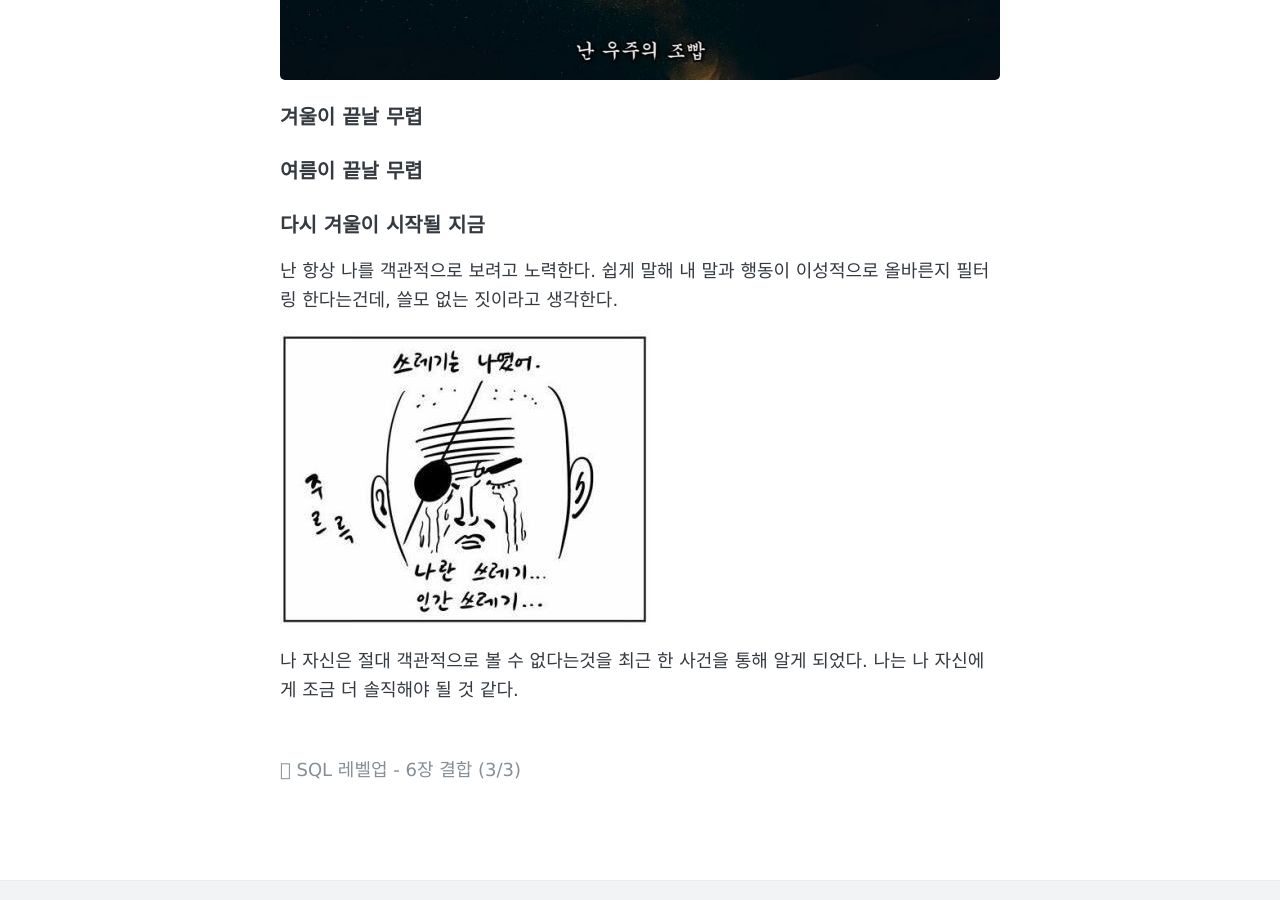
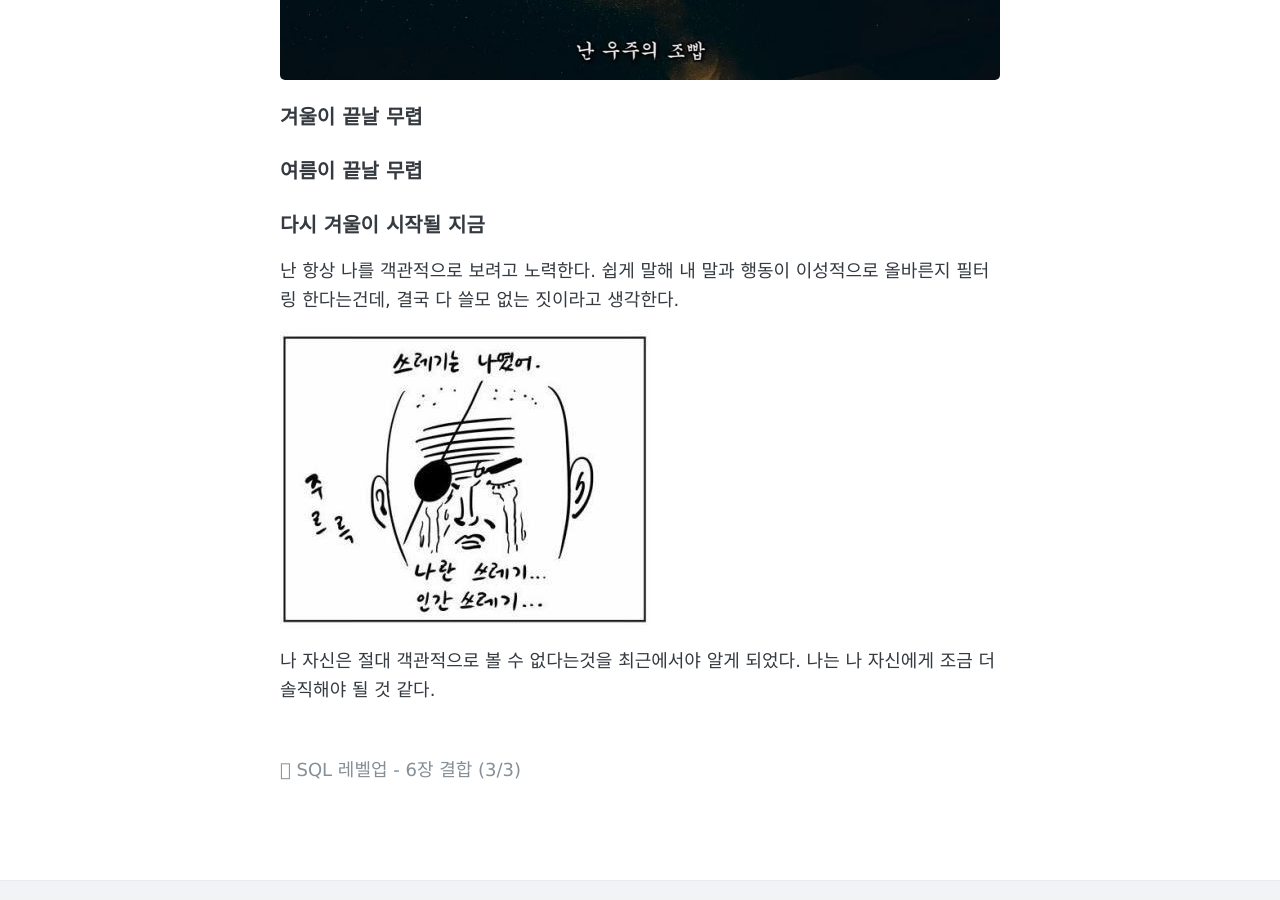
Before and after one commit to ManHyuk/ManHyuk.github.io, a Jekyll site: the page built from _posts/2018-12-29-result-of-2018.md, in a window 1280 px wide and 900 px high, scrolled down 5316 px. Built offline with Jekyll 4.4.1, drawn with Linux system fonts in a browser that asks for light colours; comment, search, counter and statistics services are not loaded.

Commit message:
edit content

```diff
--- a/_posts/2018-12-29-result-of-2018.md
+++ b/_posts/2018-12-29-result-of-2018.md
@@ -175,10 +175,10 @@ keywords: ""
 
 ### 다시 겨울이 시작될 지금
 
-난 항상 나를 객관적으로 보려고 노력한다. 쉽게 말해 내 말과 행동이 이성적으로 올바른지 필터링 한다는건데, 쓸모 없는 짓이라고 생각한다.
+난 항상 나를 객관적으로 보려고 노력한다. 쉽게 말해 내 말과 행동이 이성적으로 올바른지 필터링 한다는건데, 결국 다 쓸모 없는 짓이라고 생각한다.
 
 ![tresh](/images/result2018/tresh.jpg)
 
 
 
-나 자신은 절대 객관적으로 볼 수 없다는것을 최근 한 사건을 통해 알게 되었다. 나는 나 자신에게 조금 더 솔직해야 될 것 같다.
+나 자신은 절대 객관적으로 볼 수 없다는것을 최근에서야 알게 되었다. 나는 나 자신에게 조금 더 솔직해야 될 것 같다.
```
